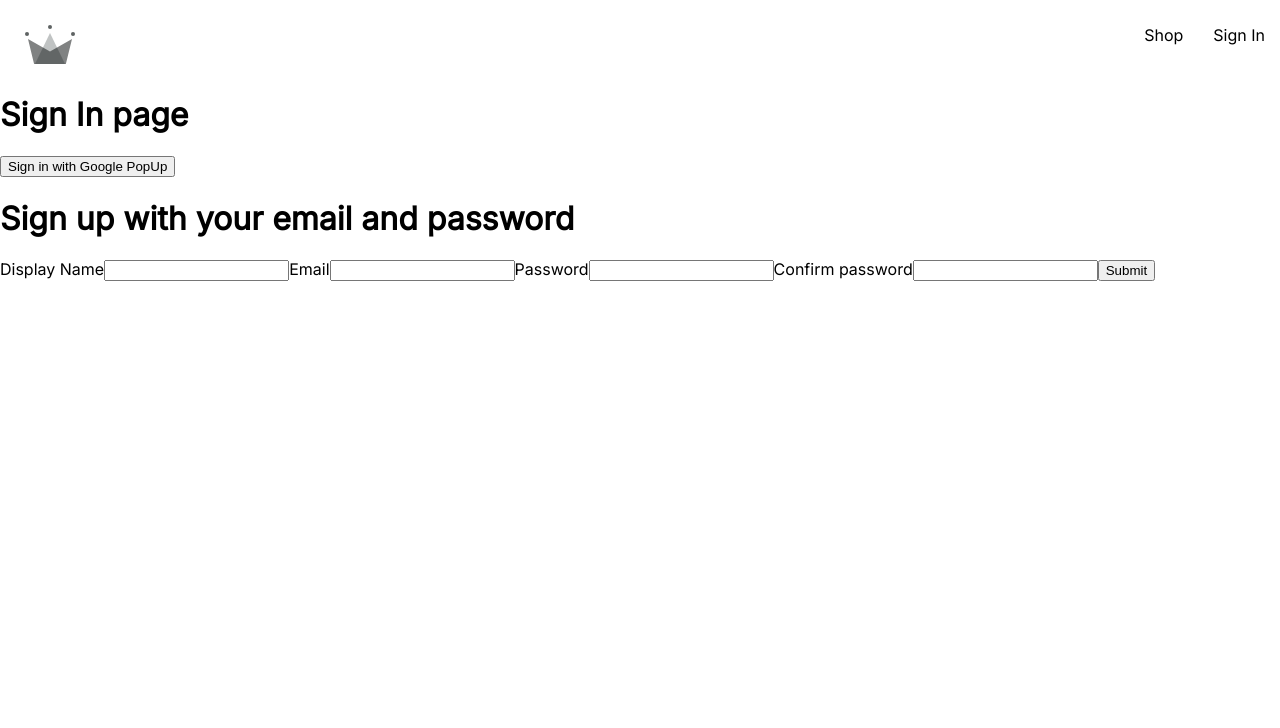
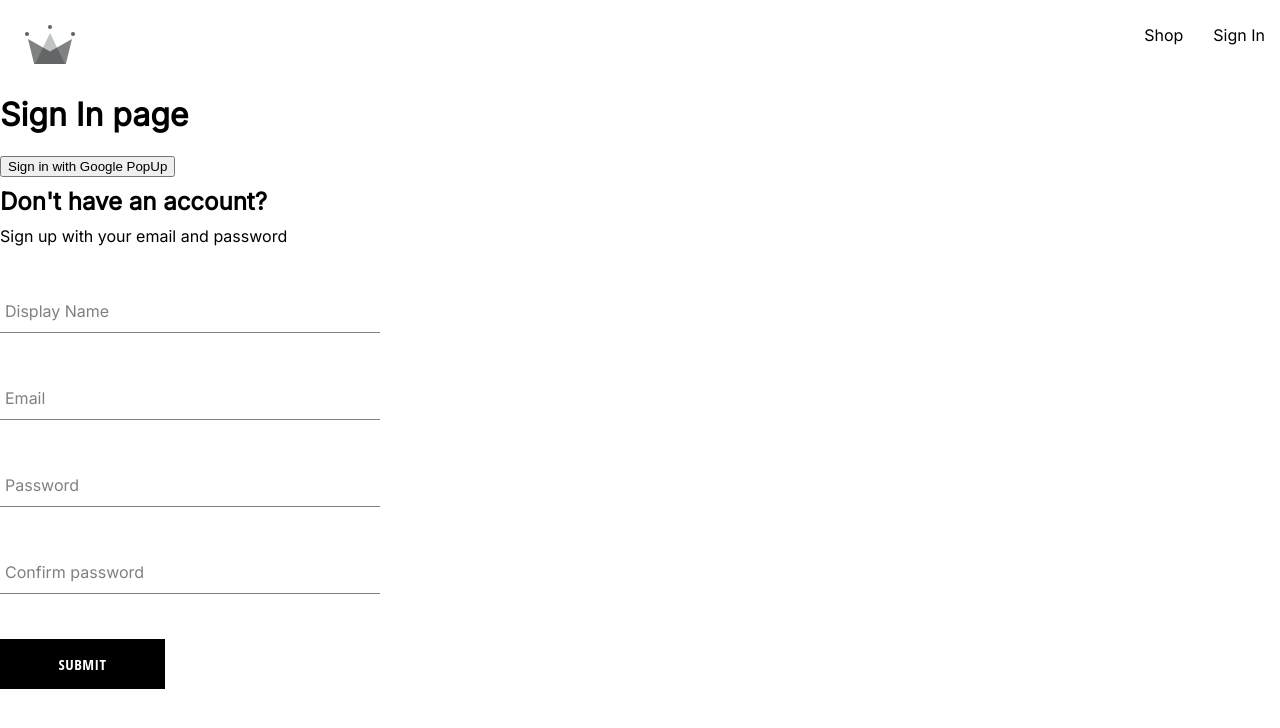
Before and after one commit to abezborody/streethead-clothing-marketplace, a React (Create React App) app: page /sign-in in a window 1280 px wide. Shown: the top 728 px of the page. Built offline with nearby package versions, Linux system fonts and the light colour scheme.

Commit message:
created sign up component, input component, button component

```diff
--- /dev/null
+++ b/src/components/Button/Button.component.jsx
@@ -0,0 +1,19 @@
+import "./Button.styles.scss";
+
+const BUTTON_TYPE_CLASSES = {
+  google: "google-sign-in",
+  inverted: "inverted",
+};
+
+const Button = ({ children, buttonType, ...otherProps }) => {
+  return (
+    <button
+      className={`button-container ${BUTTON_TYPE_CLASSES[buttonType]}`}
+      {...otherProps}
+    >
+      {children}
+    </button>
+  );
+};
+
+export default Button;
--- /dev/null
+++ b/src/components/Button/Button.styles.scss
@@ -0,0 +1,47 @@
+.button-container {
+  min-width: 165px;
+  width: auto;
+  height: 50px;
+  letter-spacing: 0.5px;
+  line-height: 50px;
+  padding: 0 35px 0 35px;
+  font-size: 15px;
+  background-color: black;
+  color: white;
+  text-transform: uppercase;
+  font-family: "Open Sans Condensed";
+  font-weight: bolder;
+  border: none;
+  cursor: pointer;
+  display: flex;
+  justify-content: center;
+  transition: all 100ms ease-out;
+
+  &:hover {
+    background-color: white;
+    color: black;
+    border: 1px solid black;
+  }
+
+  &.google-sign-in {
+    background-color: #4285f4;
+    color: white;
+
+    &:hover {
+      background-color: #357ae8;
+      border: none;
+    }
+  }
+
+  &.inverted {
+    background-color: white;
+    color: black;
+    border: 1px solid black;
+
+    &:hover {
+      background-color: black;
+      color: white;
+      border: none;
+    }
+  }
+}
--- /dev/null
+++ b/src/components/FormInput/FormInput.component.jsx
@@ -0,0 +1,20 @@
+import "./FormInput.styles.scss";
+
+const FormInput = ({ label, ...otherProps }) => {
+  return (
+    <div className="group">
+      <input className="form-input" {...otherProps} />
+      {label && (
+        <label
+          className={`${
+            otherProps.value.length ? "shrink" : ""
+          } form-input-label`}
+        >
+          {label}
+        </label>
+      )}
+    </div>
+  );
+};
+
+export default FormInput;
--- /dev/null
+++ b/src/components/FormInput/FormInput.styles.scss
@@ -0,0 +1,54 @@
+$sub-color: grey;
+$main-color: black;
+
+@mixin shrinkLabel {
+  top: -14px;
+  font-size: 12px;
+  color: $main-color;
+}
+
+.group {
+  position: relative;
+  margin: 45px 0;
+
+  .form-input {
+    background: none;
+    background-color: white;
+    color: $sub-color;
+    font-size: 18px;
+    padding: 10px 10px 10px 5px;
+    display: block;
+    width: 100%;
+    border: none;
+    border-radius: 0;
+    border-bottom: 1px solid $sub-color;
+    margin: 25px 0;
+
+    &:focus {
+      outline: none;
+    }
+
+    &:focus ~ .form-input-label {
+      @include shrinkLabel();
+    }
+  }
+
+  input[type="password"] {
+    letter-spacing: 0.3em;
+  }
+
+  .form-input-label {
+    color: $sub-color;
+    font-size: 16px;
+    font-weight: normal;
+    position: absolute;
+    pointer-events: none;
+    left: 5px;
+    top: 10px;
+    transition: 300ms ease all;
+
+    &.shrink {
+      @include shrinkLabel();
+    }
+  }
+}
--- a/src/components/SignUpForm/SignUpForm.component.jsx
+++ b/src/components/SignUpForm/SignUpForm.component.jsx
@@ -1,9 +1,16 @@
 import { useState } from "react";
+
+import FormInput from "../FormInput/FormInput.component";
+import Button from "../Button/Button.component";
 
 import {
   createAuthUserWithEmailAndPassword,
   createUserDocumentFromAuth,
 } from "../../utils/firebase/firebase.utils";
+
+import "./SignUpForm.styles.scss";
+
+////
 
 const SignUpForm = () => {
   const defaultFormFields = {
@@ -50,35 +57,36 @@
   };
 
   return (
-    <div>
-      <h1>Sign up with your email and password</h1>
+    <div className="sign-up-container">
+      <h2>Don't have an account?</h2>
+      <span>Sign up with your email and password</span>
       <form onSubmit={onFormSubmitHandle}>
-        <label>Display Name</label>
-        <input
+        <FormInput
+          label="Display Name"
           type="text"
           required
           onChange={onChangeHandler}
           name="displayName"
           value={displayName}
         />
-        <label>Email</label>
-        <input
+        <FormInput
+          label="Email"
           type="email"
           required
           onChange={onChangeHandler}
           name="email"
           value={email}
         />
-        <label>Password</label>
-        <input
+        <FormInput
+          label="Password"
           type="password"
           required
           onChange={onChangeHandler}
           name="password"
           value={password}
         />
-        <label>Confirm password</label>
-        <input
+        <FormInput
+          label="Confirm password"
           type="password"
           required
           onChange={onChangeHandler}
@@ -86,7 +94,7 @@
           value={confirmPassword}
         />
 
-        <button type="submit">Submit</button>
+        <Button type="submit">Submit</Button>
       </form>
     </div>
   );
--- /dev/null
+++ b/src/components/SignUpForm/SignUpForm.styles.scss
@@ -0,0 +1,9 @@
+.sign-up-container {
+  display: flex;
+  flex-direction: column;
+  width: 380px;
+
+  h2 {
+    margin: 10px 0;
+  }
+}
```
